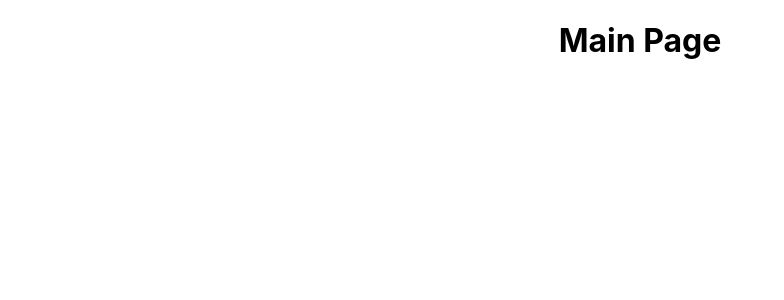
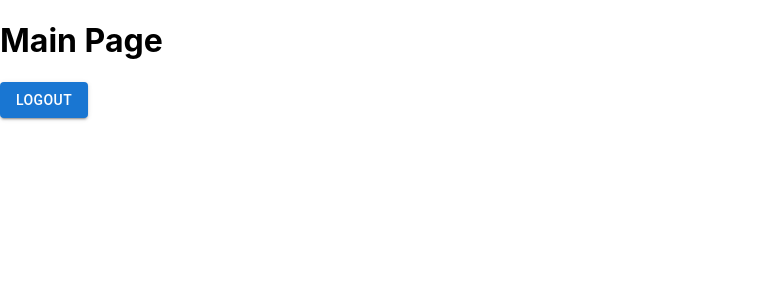
Before and after one commit to timanese/LegalLink, a React (Create React App) app in the folder legal-link/: page / in a window 1280 px wide. Shown: the top 300 px of the page, without its empty margins (0-784 px from the left). Built offline with nearby package versions, Linux system fonts and the light colour scheme.

Commit message:
Add logged in and logged out routes

```diff
--- a/legal-link/src/App.js
+++ b/legal-link/src/App.js
@@ -1,12 +1,13 @@
+import { Route, Routes } from "react-router-dom";
 import "./App.css";
+import LoginPage from "./components/LoginPage";
 import MainPage from "./components/MainPage";
 
-function App() {
+export default function App() {
+  const isLoggedIn = true; // Change this to check if the user is logged in
   return (
-    <div className="App">
-      <MainPage />
-    </div>
+    <Routes>
+      <Route path="/" element={isLoggedIn ? <MainPage /> : <LoginPage />} />
+    </Routes>
   );
 }
-
-export default App;
--- /dev/null
+++ b/legal-link/src/components/LoginPage.jsx
@@ -0,0 +1,7 @@
+export default function LoginPage() {
+  return (
+    <div>
+      <h1>Login Page</h1>
+    </div>
+  );
+}
--- a/legal-link/src/components/MainPage.jsx
+++ b/legal-link/src/components/MainPage.jsx
@@ -1,7 +1,10 @@
+import { Button } from "@mui/material";
+
 export default function MainPage() {
   return (
     <div>
       <h1>Main Page</h1>
+      <Button variant="contained">Logout</Button>
     </div>
   );
 }
--- a/legal-link/src/index.js
+++ b/legal-link/src/index.js
@@ -1,13 +1,16 @@
-import React from 'react';
-import ReactDOM from 'react-dom/client';
-import './index.css';
-import App from './App';
-import reportWebVitals from './reportWebVitals';
+import React from "react";
+import ReactDOM from "react-dom/client";
+import { BrowserRouter } from "react-router-dom";
+import App from "./App";
+import "./index.css";
+import reportWebVitals from "./reportWebVitals";
 
-const root = ReactDOM.createRoot(document.getElementById('root'));
+const root = ReactDOM.createRoot(document.getElementById("root"));
 root.render(
   <React.StrictMode>
-    <App />
+    <BrowserRouter>
+      <App />
+    </BrowserRouter>
   </React.StrictMode>
 );
 
```
